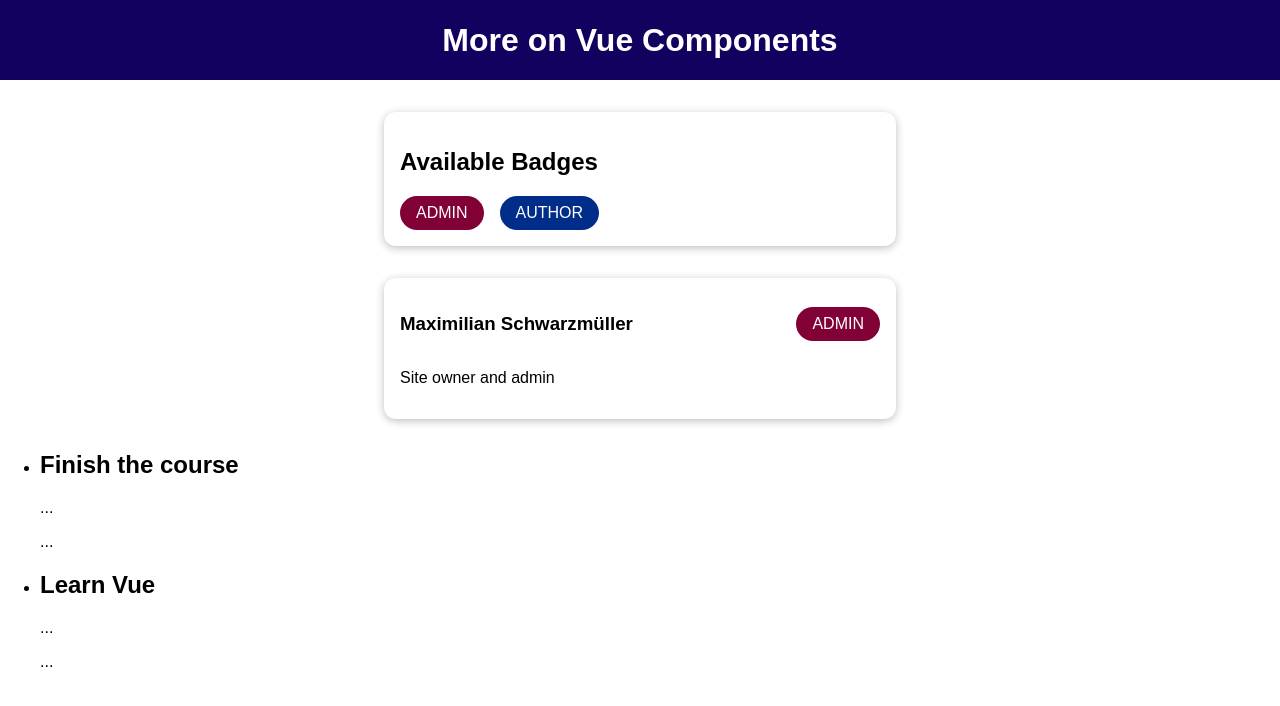
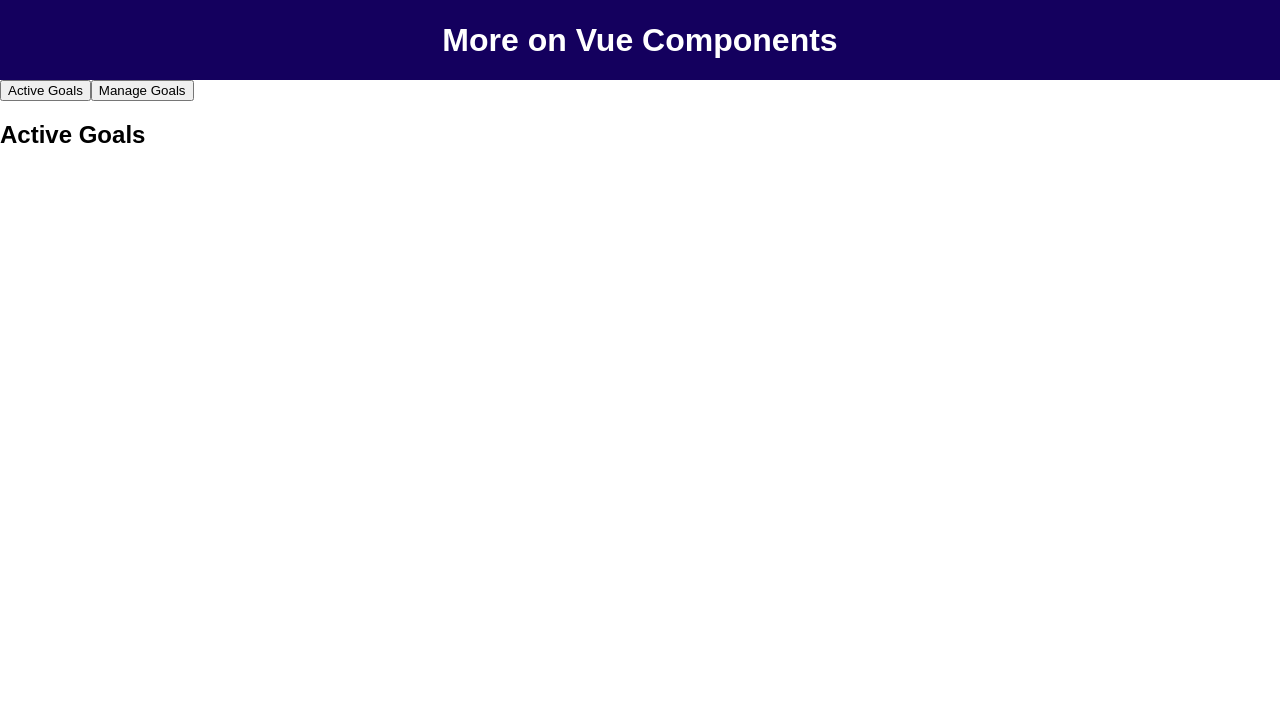
Before and after one commit to KalZheng/Vue-MoreComponents, a Vue app: page / in a window 1280 px wide. Shown: the top 706 px of the page. Built offline with nearby package versions, Linux system fonts and the light colour scheme.

Commit message:
add dynamic components alive

```diff
--- a/src/App.vue
+++ b/src/App.vue
@@ -2,45 +2,45 @@
   <div>
     <!-- <the-header></the-header> or -->
     <theHeader />
-    <badge-list></badge-list>
-    <user-info
-      :full-name="activeUser.name"
-      :info-text="activeUser.description"
-      :role="activeUser.role"
-    ></user-info>
-    <course-goals #default="slotProps">
-      <!-- here you can remove the tempalte
-        because there is only default in it -->
-        <h2>{{ slotProps.item }}</h2>
-        <p>{{ slotProps.anotherProp }}</p>
-        <p>{{ slotProps.camelProp }}</p>
-        <!-- here can use camelCase
-          for access the - (dash) -->
-    </course-goals>
+    <button @click="setSelectedComponents('active-goals')">Active Goals</button>
+    <button @click="setSelectedComponents('manage-goals')">Manage Goals</button>
+    <!-- <active-goals v-if="selectedComponent === 'active-goals'"></active-goals>
+      <manage-goals v-if="selectedComponent === 'manage-goals'"></manage-goals> -->
+    <component :is="selectedComponent"></component>
   </div>
 </template>
 
 <script>
 import TheHeader from "./components/TheHeader.vue";
-import BadgeList from "./components/BadgeList.vue";
-import UserInfo from "./components/UserInfo.vue";
-import CourseGoals from "./components/CourseGoals.vue";
+// import BadgeList from "./components/BadgeList.vue";
+// import UserInfo from "./components/UserInfo.vue";
+// import CourseGoals from "./components/CourseGoals.vue";
+import ActiveGoals from "./components/ActiveGoals.vue";
+import ManageGoals from "./components/ManageGoals.vue";
 
 export default {
   components: {
     TheHeader, //'the-header': TheHeader
-    UserInfo,
-    BadgeList,
-    CourseGoals,
+    // UserInfo,
+    // BadgeList,
+    // CourseGoals,
+    ActiveGoals,
+    ManageGoals,
   },
   data() {
     return {
+      selectedComponent: "active-goals",
       activeUser: {
         name: "Maximilian Schwarzmüller",
         description: "Site owner and admin",
         role: "admin",
       },
     };
+  },
+  methods: {
+    setSelectedComponents(cmp) {
+      this.selectedComponent = cmp;
+    },
   },
 };
 </script>
--- /dev/null
+++ b/src/components/ActiveGoals.vue
@@ -0,0 +1,3 @@
+<template>
+  <h2>Active Goals</h2>
+</template>
--- /dev/null
+++ b/src/components/ManageGoals.vue
@@ -0,0 +1,3 @@
+<template>
+  <h2>Manage Gaols</h2>
+</template>
```
